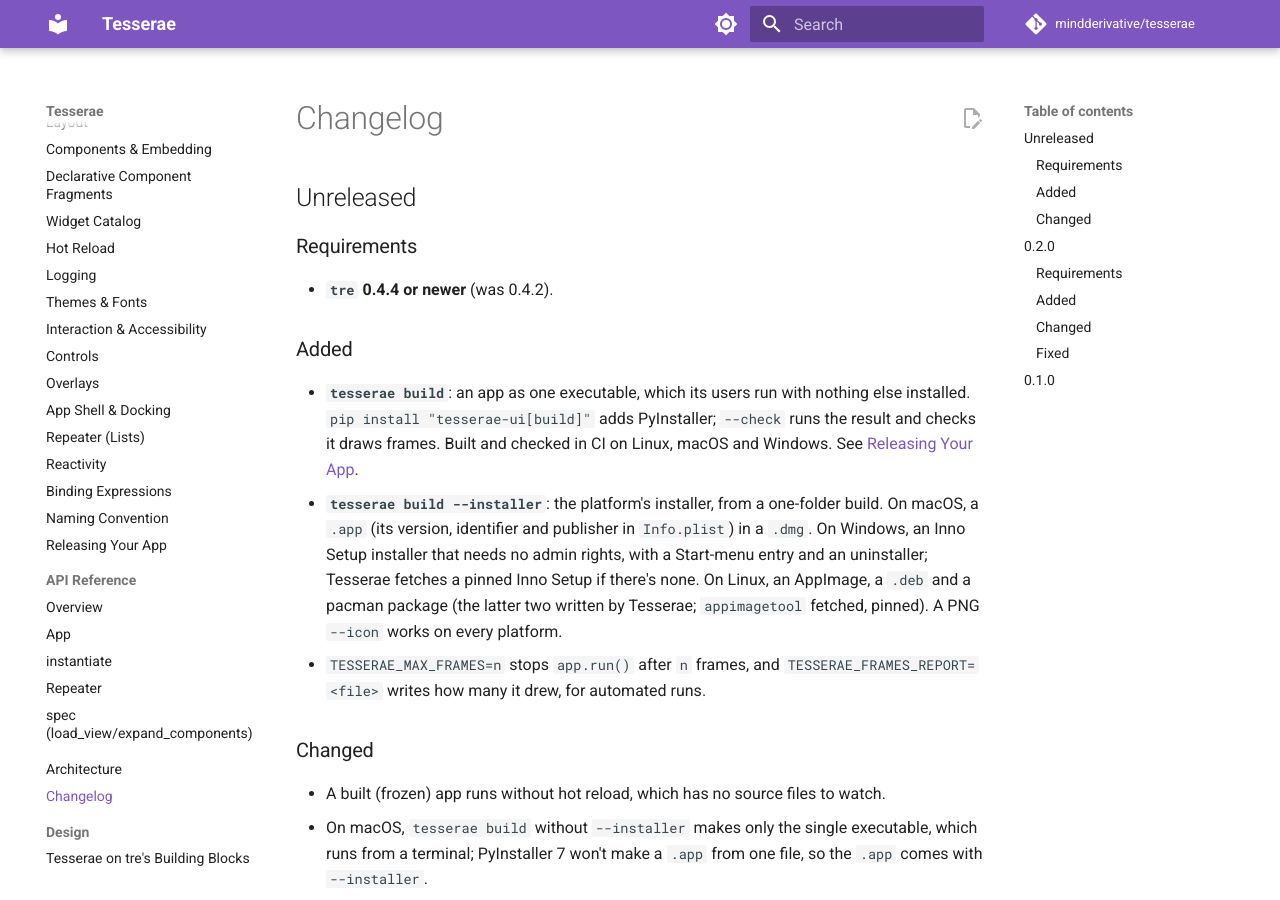
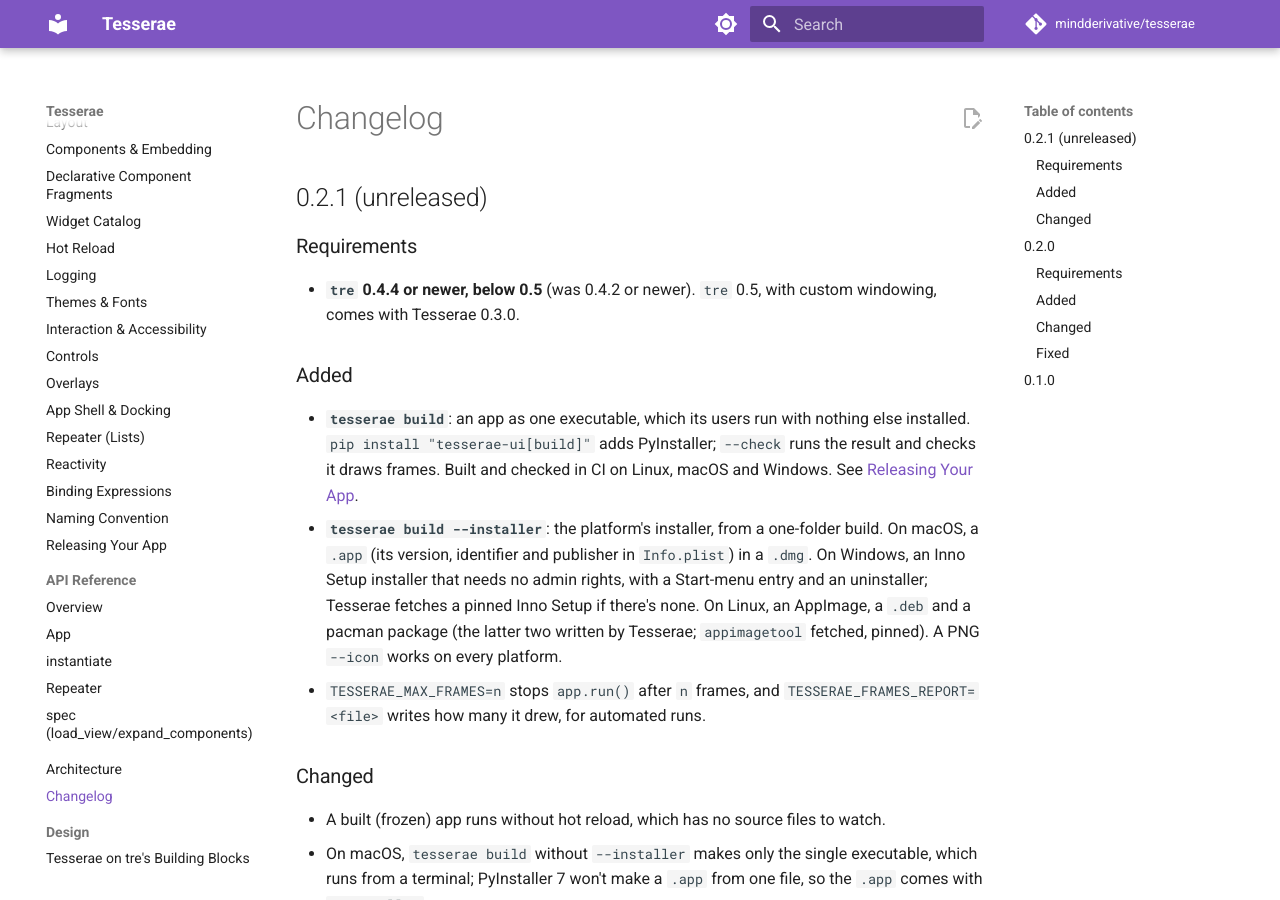
Before and after one commit to mindderivative/tesserae, an MkDocs documentation site: the page built from docs/changelog.md, in a window 1280 px wide and 900 px high. Built offline with MkDocs 1.6.1 and Material for MkDocs 9.7.7, drawn with Linux system fonts in a browser that asks for light colours; comment, search, counter and statistics services are not loaded.

Commit message:
Tesserae stays 0.2.x: tre capped below 0.5; M81 (0.3.0) scoped
The user: tre 0.5.0 and custom windowing are Tesserae 0.3.0, started by
the user, never taken automatically; every milestone before that is
0.2.x. tesserae-engine is now >=0.4.4,<0.5, so pip and CI can't pick up
0.5.0 on release (as they did 0.4.4), and a test guards the cap. The
changelog's section is 0.2.1 (unreleased). M81, the 0.3.0 move, is
scoped in the tracker, carrying Tesserae's design-review asks.

Co-Authored-By: Claude Opus 5.5 <noreply@anthropic.com>

````diff
--- a/docs/changelog.md
+++ b/docs/changelog.md
@@ -1,10 +1,11 @@
 # Changelog
 
-## Unreleased
+## 0.2.1 (unreleased)
 
 ### Requirements
 
-- **`tre` 0.4.4 or newer** (was 0.4.2).
+- **`tre` 0.4.4 or newer, below 0.5** (was 0.4.2 or newer). `tre` 0.5, with
+  custom windowing, comes with Tesserae 0.3.0.
 
 ### Added
 
--- a/docs/installation.md
+++ b/docs/installation.md
@@ -8,7 +8,7 @@ Tesserae is pre-alpha, and on PyPI as
 pip install tesserae-ui
 ```
 
-That also installs **`tre` 0.4.4 or newer**, which is on PyPI as
+That also installs **`tre` 0.4.4 or newer, below 0.5**, which is on PyPI as
 [`tesserae-engine`](https://pypi.org/project/tesserae-engine/) (imported
 as `tre`). The rest of this page is for working on Tesserae itself, from
 a local editable checkout.
--- a/pyproject.toml
+++ b/pyproject.toml
@@ -27,7 +27,7 @@ classifiers = [
 ]
 
 dependencies = [
-    "tesserae-engine>=0.4.4",  # tre, on PyPI (still `import tre`); PyPI's own `tre` is an unrelated regex library
+    "tesserae-engine>=0.4.4,<0.5",  # tre, on PyPI (still `import tre`); PyPI's own `tre` is an unrelated regex library. <0.5: tre 0.5 is Tesserae 0.3.0
     "pyyaml>=6.0",
     "Pillow>=10.0",
     "watchfiles>=1.0",
````
Also changed, not shown: BUILD_TRACKER.md (+14 -1 lines), README.md (+1 -1 lines), 1 other file.
